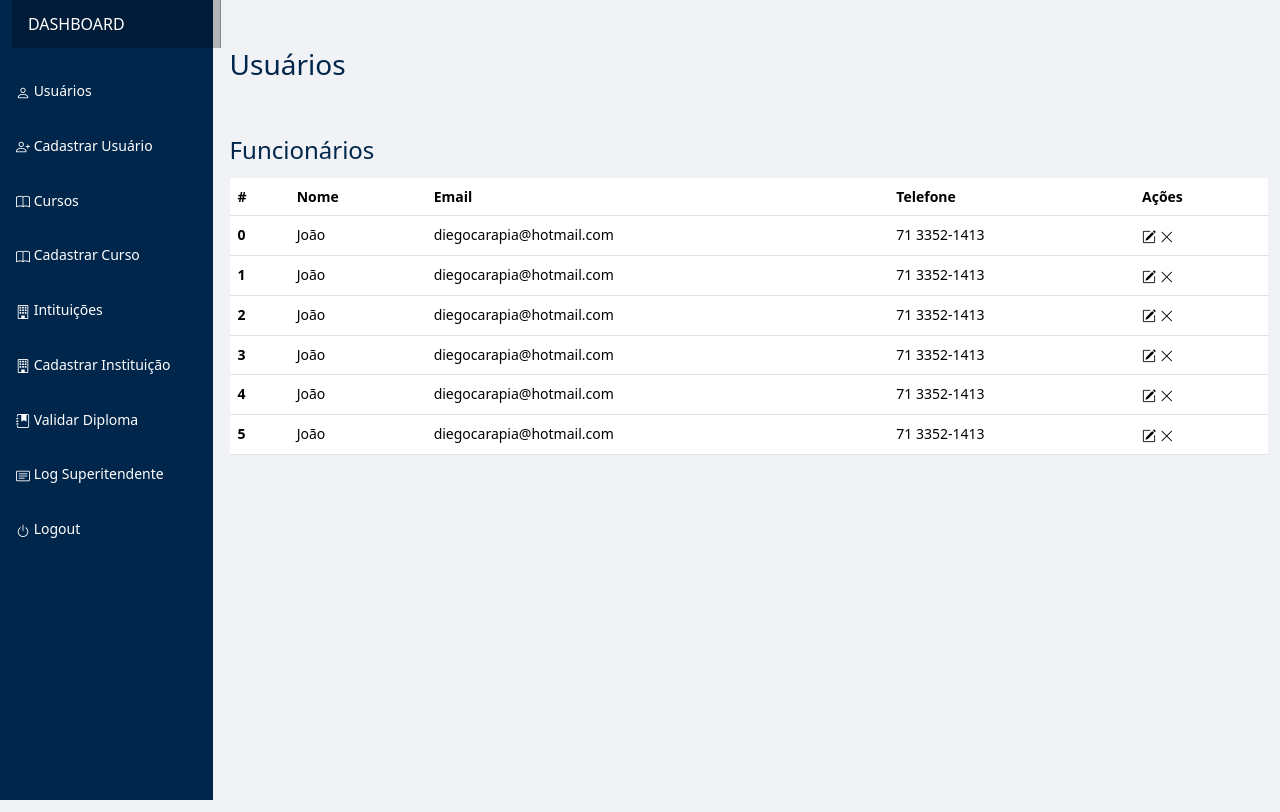
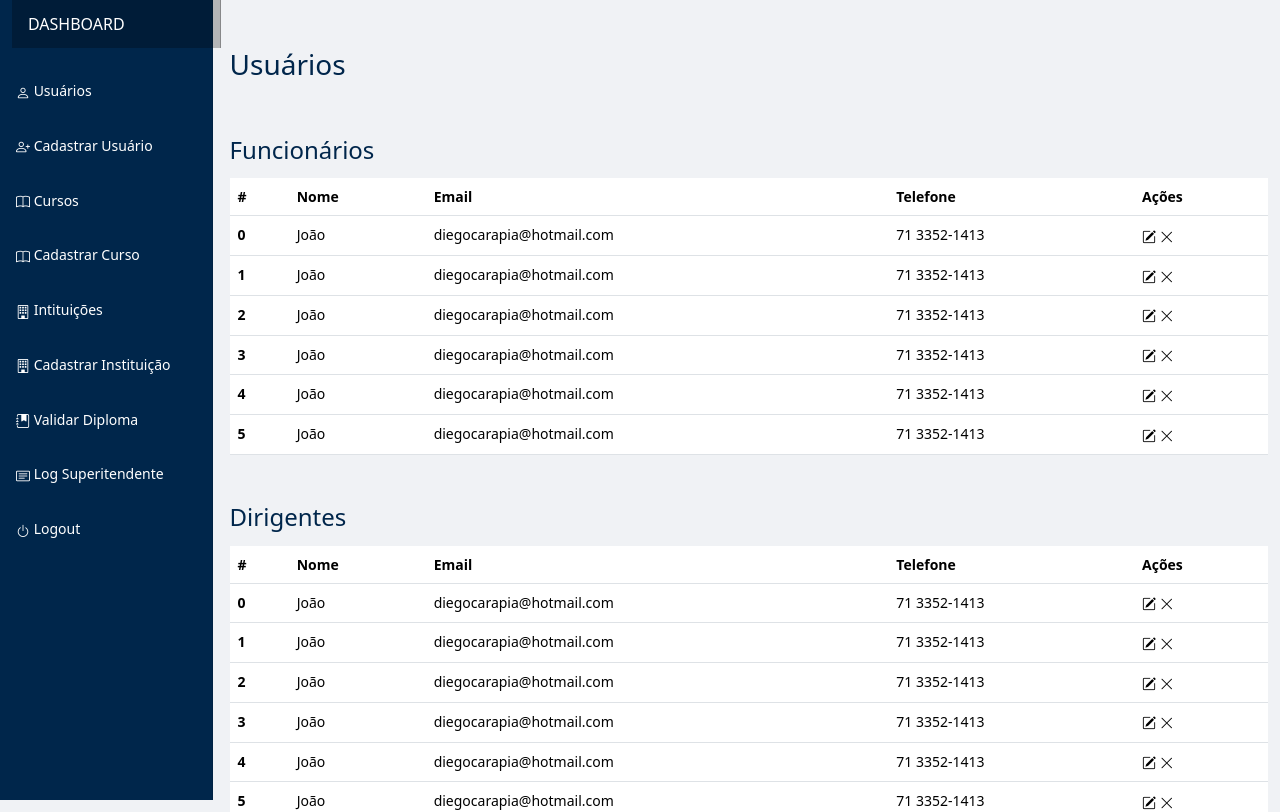
Before and after one commit to mende1/eng-software-front-end, a React (Vite) app: page /usuarios in a window 1280 px wide. Shown: the top 812 px of the page. Built offline with nearby package versions, Linux system fonts and the light colour scheme.

Commit message:
adicionado componente Table

```diff
--- a/src/components/FormUsuario.jsx
+++ b/src/components/FormUsuario.jsx
@@ -9,6 +9,8 @@ function FormUsuario() {
 
     // Variaveis do Back-end
     let tipoInstituicao = "naoValidadora"
+
+    //******************************************* */
 
     return (
         <main className="col-md-9 ms-sm-auto col-lg-10 px-md-4">
--- a/src/components/Table.jsx
+++ b/src/components/Table.jsx
@@ -0,0 +1,43 @@
+function Table(props) {
+
+    const attributes = Object.keys(props.rows[0])
+    const heads = ["#", ...attributes, "Ações"]
+
+    const renderHeads = heads.map((head, index) =>
+        <th key={index} scope="col">{head}</th>
+    )
+
+    const renderRows = props.rows.map((user, index) =>
+        <tr key={index}>
+            <th scope='row'>{index}</th>
+
+            {attributes.map((attribute, i) =>
+                <td key={i}>{user[attribute]}</td>
+            )}
+
+            <td>
+                <i className="bi bi-pencil-square"></i> <i className="bi bi-x-lg"></i>
+            </td>
+        </tr>
+    )
+
+    return (
+        <>
+            <p className="h4 title-2 mt-5"> {props.tableName} </p>
+
+            <table className="table">
+                <thead>
+                    <tr>
+                        {renderHeads}
+                    </tr>
+
+                </thead>
+                <tbody>
+                    {renderRows}
+                </tbody>
+            </table>
+        </>
+    )
+}
+
+export default Table
--- a/src/pages/Usuarios.jsx
+++ b/src/pages/Usuarios.jsx
@@ -1,9 +1,26 @@
 import Dashboard from '../components/Dashboard'
+import Table from '../components/Table'
 
 function Usuarios() {
 
     // Variaveis do Back-end
-    const rows = [
+    const funcionarios = [
+        { "Nome": "João", "Email": "diegocarapia@hotmail.com", "Telefone": "71 3352-1413" },
+        { "Nome": "João", "Email": "diegocarapia@hotmail.com", "Telefone": "71 3352-1413" },
+        { "Nome": "João", "Email": "diegocarapia@hotmail.com", "Telefone": "71 3352-1413" },
+        { "Nome": "João", "Email": "diegocarapia@hotmail.com", "Telefone": "71 3352-1413" },
+        { "Nome": "João", "Email": "diegocarapia@hotmail.com", "Telefone": "71 3352-1413" },
+        { "Nome": "João", "Email": "diegocarapia@hotmail.com", "Telefone": "71 3352-1413" },
+    ]
+    const dirigentes = [
+        { "Nome": "João", "Email": "diegocarapia@hotmail.com", "Telefone": "71 3352-1413" },
+        { "Nome": "João", "Email": "diegocarapia@hotmail.com", "Telefone": "71 3352-1413" },
+        { "Nome": "João", "Email": "diegocarapia@hotmail.com", "Telefone": "71 3352-1413" },
+        { "Nome": "João", "Email": "diegocarapia@hotmail.com", "Telefone": "71 3352-1413" },
+        { "Nome": "João", "Email": "diegocarapia@hotmail.com", "Telefone": "71 3352-1413" },
+        { "Nome": "João", "Email": "diegocarapia@hotmail.com", "Telefone": "71 3352-1413" },
+    ]
+    const diretores = [
         { "Nome": "João", "Email": "diegocarapia@hotmail.com", "Telefone": "71 3352-1413" },
         { "Nome": "João", "Email": "diegocarapia@hotmail.com", "Telefone": "71 3352-1413" },
         { "Nome": "João", "Email": "diegocarapia@hotmail.com", "Telefone": "71 3352-1413" },
@@ -13,43 +30,15 @@ function Usuarios() {
     ]
     // ********************************************************************************************
 
-    const heads = ["#", ...Object.keys(rows[0]), "Ações"]
-
-    const renderHeads = heads.map((head, index) =>
-        <th key={index} scope="col">{head}</th>
-    )
-
-    const renderRows = rows.map((user, index) =>
-        <tr key={index}>
-            <th scope='row'>{index}</th>
-            <td>{user.Nome}</td>
-            <td>{user.Email}</td>
-            <td>{user.Telefone}</td>
-            <td>
-                <i className="bi bi-pencil-square"></i> <i className="bi bi-x-lg"></i>
-            </td>
-        </tr>
-    )
-
     return (
         <div className="container-fluid">
             <div className="row">
                 <Dashboard />
                 <div id="main">
                     <p className="h3 title-2">Usuários</p>
-                    <p className="h4 title-2 mt-5"> Funcionários </p>
-
-                    <table className="table">
-                        <thead>
-                            <tr>
-                                {renderHeads}
-                            </tr>
-
-                        </thead>
-                        <tbody>
-                            {renderRows}
-                        </tbody>
-                    </table>
+                    <Table rows={funcionarios} tableName="Funcionários"/>
+                    <Table rows={dirigentes} tableName="Dirigentes"/>
+                    <Table rows={diretores} tableName="Diretores"/>
                 </div>
             </div>
         </div >
```
